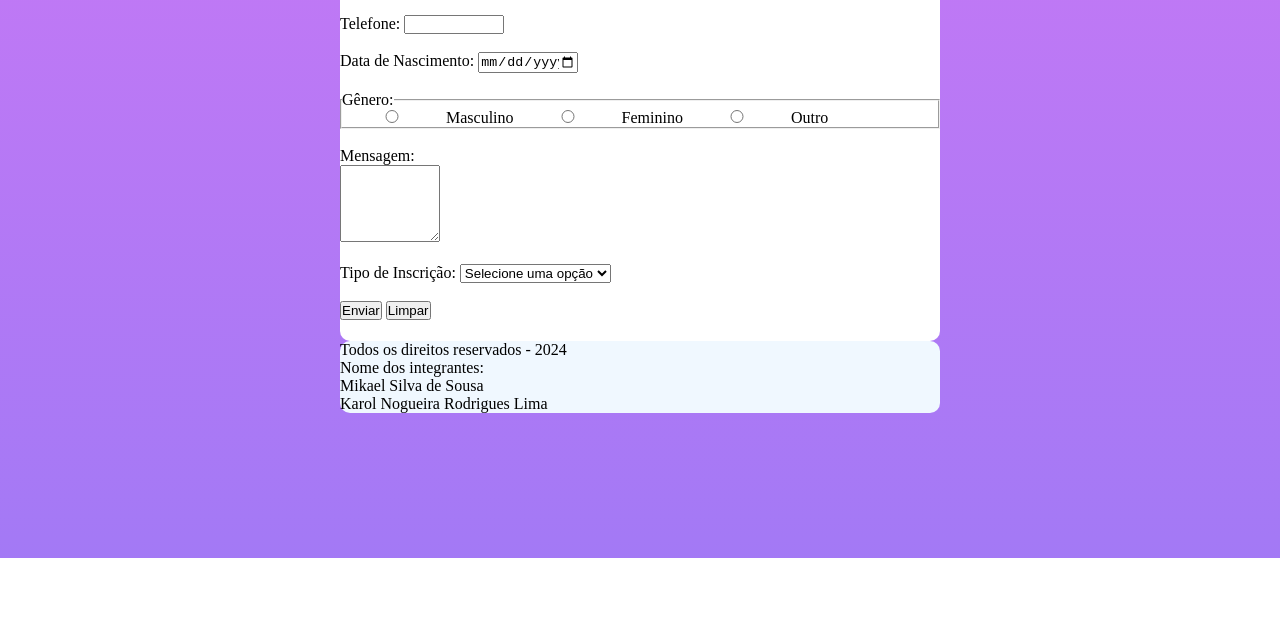
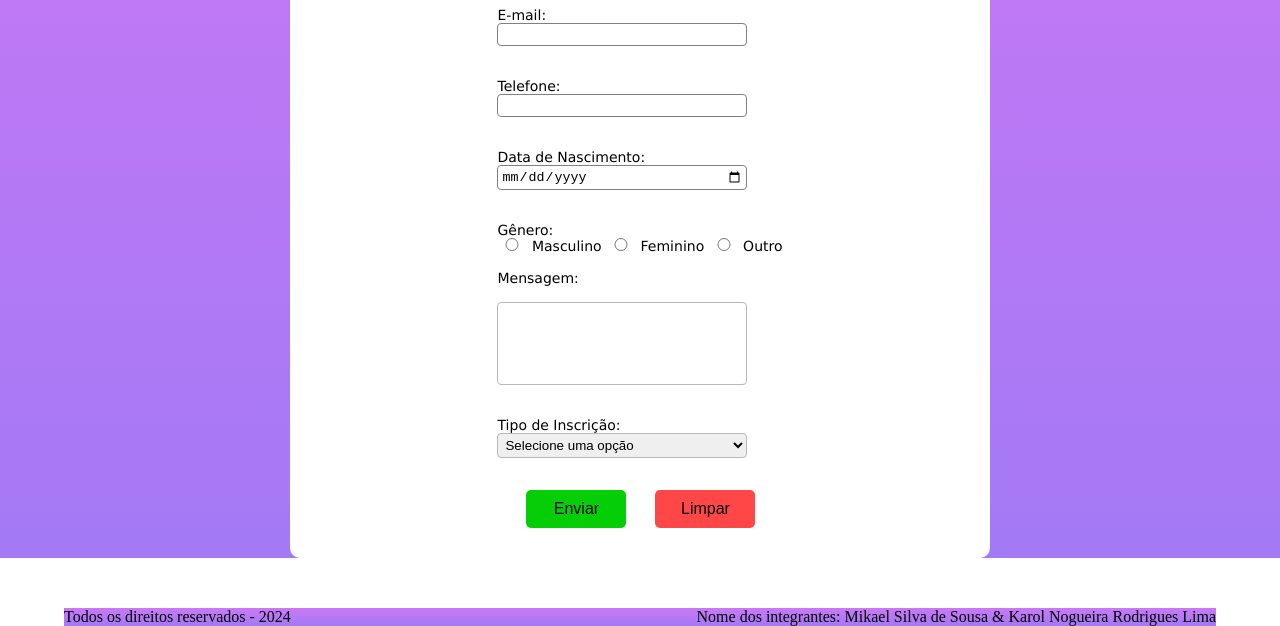
Before and after one commit to Twilighttsky/Atividade4_DSW, a plain HTML site: page index.html in a window 1280 px wide. Shown: the part 242-868 px from the top of the page. Before the commit the page ends 800 px from the top, so only its background shows below. Drawn offline with Linux system fonts and the light colour scheme.

Commit message:
submit final
envio da atividade 4 de desenvolvimento web

```diff
--- a/css/style.css
+++ b/css/style.css
@@ -9,34 +9,116 @@ html {
     background-size: cover;
    width: 100%;
    height: 100%;
-   display: flex;
-   align-items: center;
-   justify-content: center;
+}
+
+body {
+    display: flex;
+    align-items: center;
+    justify-content: center;
+    flex-direction: column;
+
+}
+
+header {
+    border-radius: 10px;
+    text-align: center;
 }
 
 main {
     background-color: #ffff;
-    max-width: 600px;
-    width: 600px;
-    height: 400px;
+    max-width: 700px;
+    width: 700px;
     border-radius: 10px;
+    margin-block-start: 45px;
+    margin-block-end: 50px;
+    display: flex;
+    align-items: center;
+    justify-content: center;
+    flex-direction: column;
+    font-family: Verdana, Geneva, Tahoma, sans-serif;
+    font-size: 14px;
 }
 
-header {
-    background-color: aliceblue;
-    border-radius: 10px;
+h1 {
+    margin-top: 50px;
+    }
+
+
+fieldset {
+    border: none;
 }
 
-footer {
-    background-color: aliceblue;
-    border-radius: 10px;
+form {
+    display: flex;
+    flex-direction: column;
+    margin-block-start: 50px;
 }
 
-input, textarea {
+textarea {
+    resize: none;
+}
+
+input[type="radio"] {
+    width: 30px;
+}
+
+input, textarea, select {
+    width: 250px;
+    border: 1px solid rgb(187, 184, 184);
+    padding: 3px;
+    border-radius: 4px;
+}
+
+.buttons {
+    display: flex;
+    justify-content: space-evenly;
+}
+
+button {
+    padding: 10px 20px;
+    margin-top: 10px;
+    border: none;
+    border-radius: 5px;
+    cursor: pointer;
+    font-size: 16px;
+    margin: 0px 0px 30px 2px;
     width: 100px;
 }
 
-button:hover {
-    background: aliceblue;
+button[type="submit"]{
+    background-color: rgb(6, 206, 6);
+}
+
+button[type="reset"]{
+    background-color: rgb(255, 71, 71);
+}
+
+
+textarea:focus {
     outline: none;
 }
+
+input, select:focus {
+    outline: none;
+    border: 1px solid grey;
+}
+
+button[type="submit"]:hover {
+    background: rgb(39, 185, 3);
+    border: 0px solid;
+}
+
+button[type="reset"]:hover {
+    background:  rgb(248, 57, 57);
+    border: 0px solid;
+}
+
+
+
+
+footer {
+    display: inline-flex;
+    justify-content: space-between;
+    width: 90vw;
+    background: linear-gradient(to bottom, #CA78F5, #A379F5) no-repeat;
+}
--- a/index.html
+++ b/index.html
@@ -8,11 +8,12 @@
 </head>
 <body>
 
-    <header>
-        <h1>Formulário de inscrição</h1>
-    </header>
+
 
     <main>
+
+        <h1>Formulário de inscrição</h1>
+
         <form action="#" method="post">
 
             <!--Nome completo-->
@@ -59,15 +60,17 @@
             </select><br><br>
 
             <!-- Botões -->
-            <button type="submit">Enviar</button>
-            <button type="reset">Limpar</button>
+            <div class="buttons">
+                <button type="submit">Enviar</button>
+                <button type="reset">Limpar</button>
+            </div>
 
         </form>
         </main>
 
         <footer>
         <p>Todos os direitos reservados - 2024</p>
-        <p>Nome dos integrantes: <br> Mikael Silva de Sousa <br> Karol Nogueira Rodrigues Lima</p>
+        <p>Nome dos integrantes: Mikael Silva de Sousa & Karol Nogueira Rodrigues Lima</p>
         </footer>
 
     </body>
```
